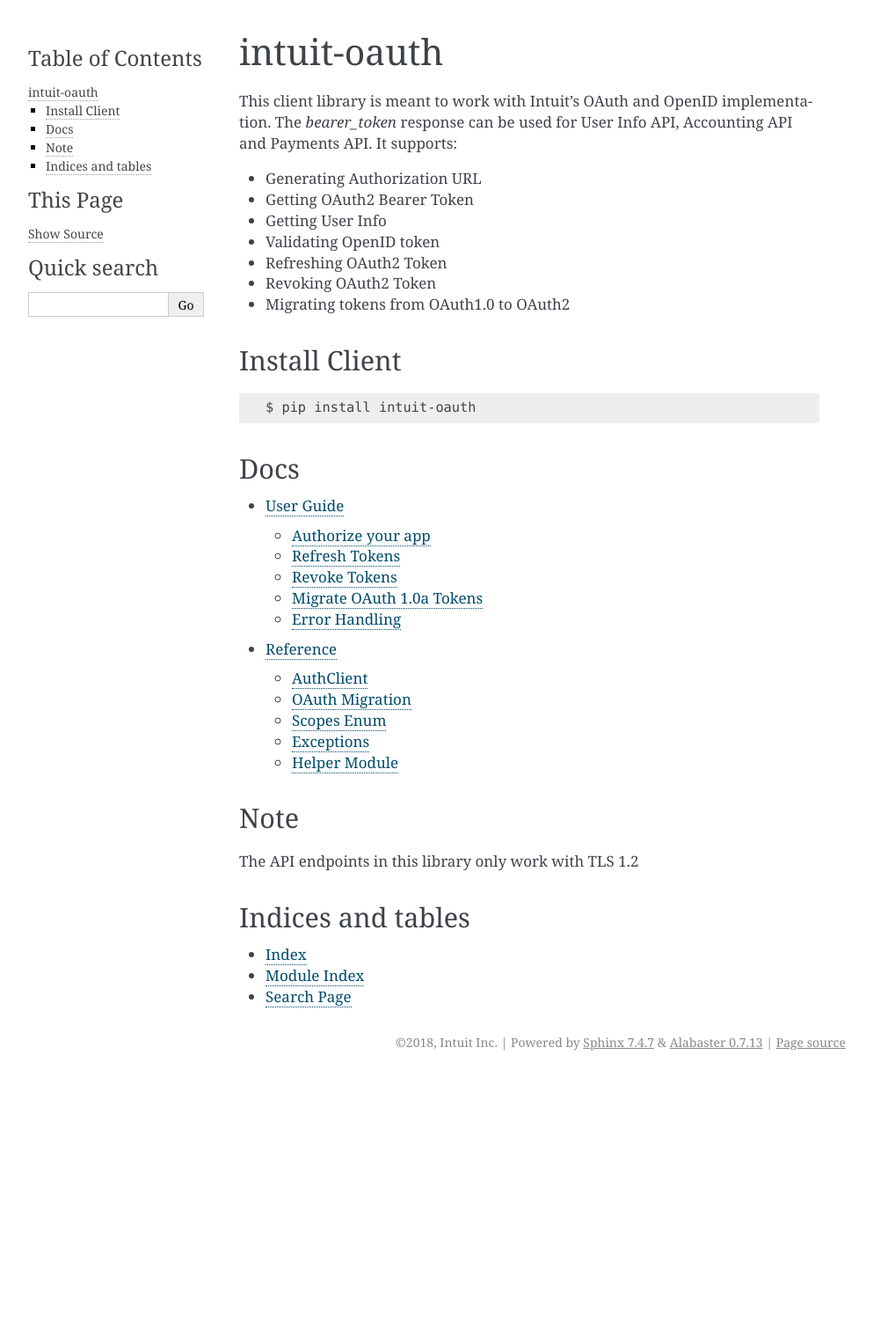
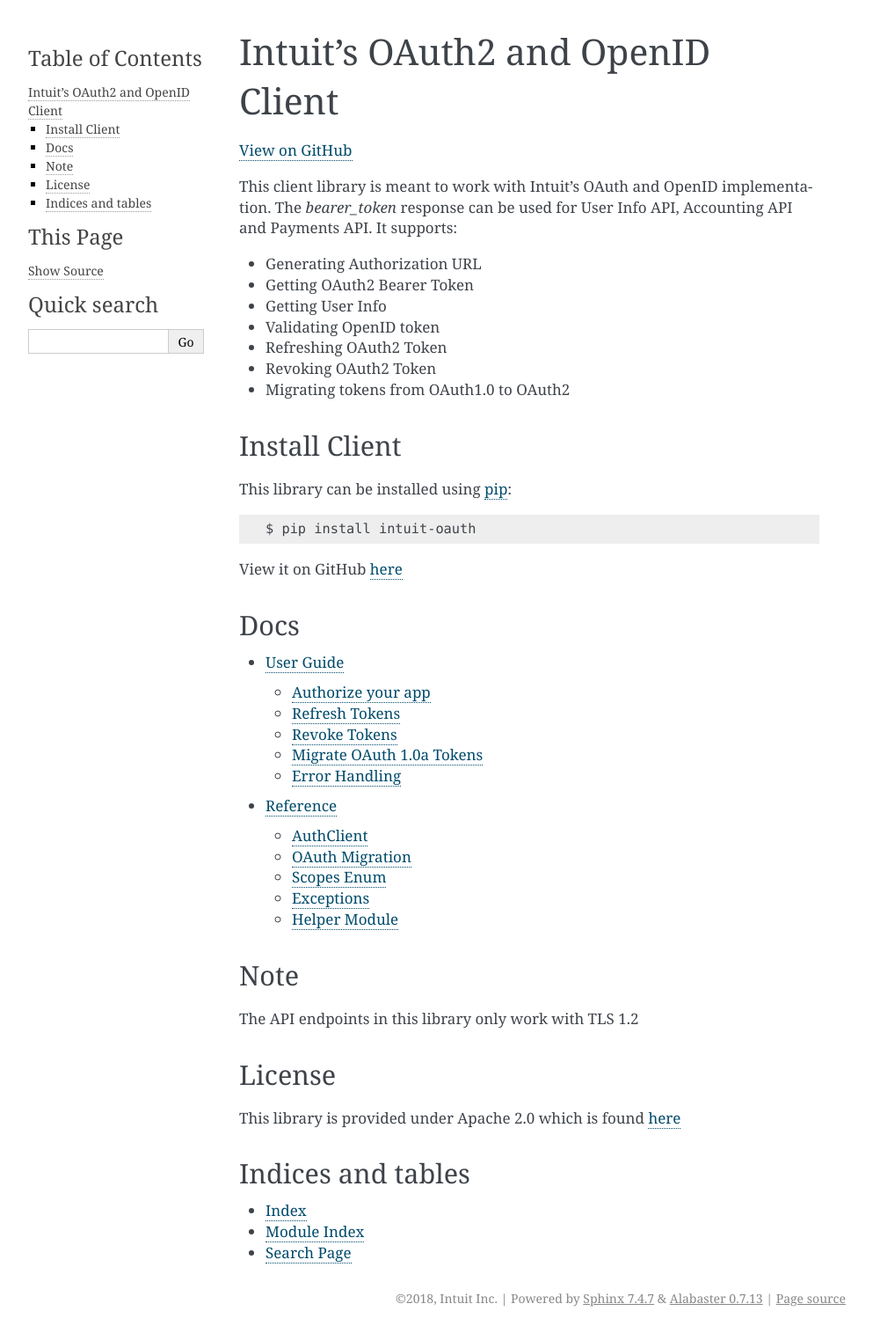
Before and after one commit to intuit/oauth-pythonclient, a Sphinx documentation site: the page built from docs/index.rst, in a window 1280 px wide. Shown: the whole page at 88% size, without its empty margins (148-1141 px from the left). Built offline with Sphinx 7.4.7, drawn with Linux system fonts in a browser that asks for light colours; before the commit the page ends 1224 px from its top, so only the background shows below that.

```diff
--- a/docs/index.rst
+++ b/docs/index.rst
@@ -3,8 +3,11 @@
    You can adapt this file completely to your liking, but it should at least
    contain the root `toctree` directive.
 
-intuit-oauth
-============
+
+Intuit's OAuth2 and OpenID Client
+=================================
+
+`View on GitHub <https://github.com/intuit/oauth-pythonclient>`_
 
 This client library is meant to work with Intuit's OAuth and OpenID implementation. The `bearer_token` response can be used for User Info API, Accounting API and Payments API. It supports:
 
@@ -18,23 +21,30 @@ This client library is meant to work with Intuit's OAuth and OpenID implementati
 
 Install Client
 --------------
-::
+This library can be installed using `pip <https://pypi.org/project/pip/>`_::
 
     $ pip install intuit-oauth
+
+View it on GitHub `here <https://github.com/intuit/oauth-pythonclient>`_
 
 Docs
 ----
 
 .. toctree::
-   :maxdepth: 2
+    :maxdepth: 2
 
-   user-guide
-   Reference <reference/index>
+    user-guide
+    Reference <reference/index>
 
 Note
 ----
 
 The API endpoints in this library only work with TLS 1.2
+
+License
+-------
+
+This library is provided under Apache 2.0 which is found `here <https://github.com/intuit/oauth-pythonclient/blob/master/LICENSE>`_
 
 Indices and tables
 ------------------
```
Also changed, not shown: README.rst (+14 -4 lines).
